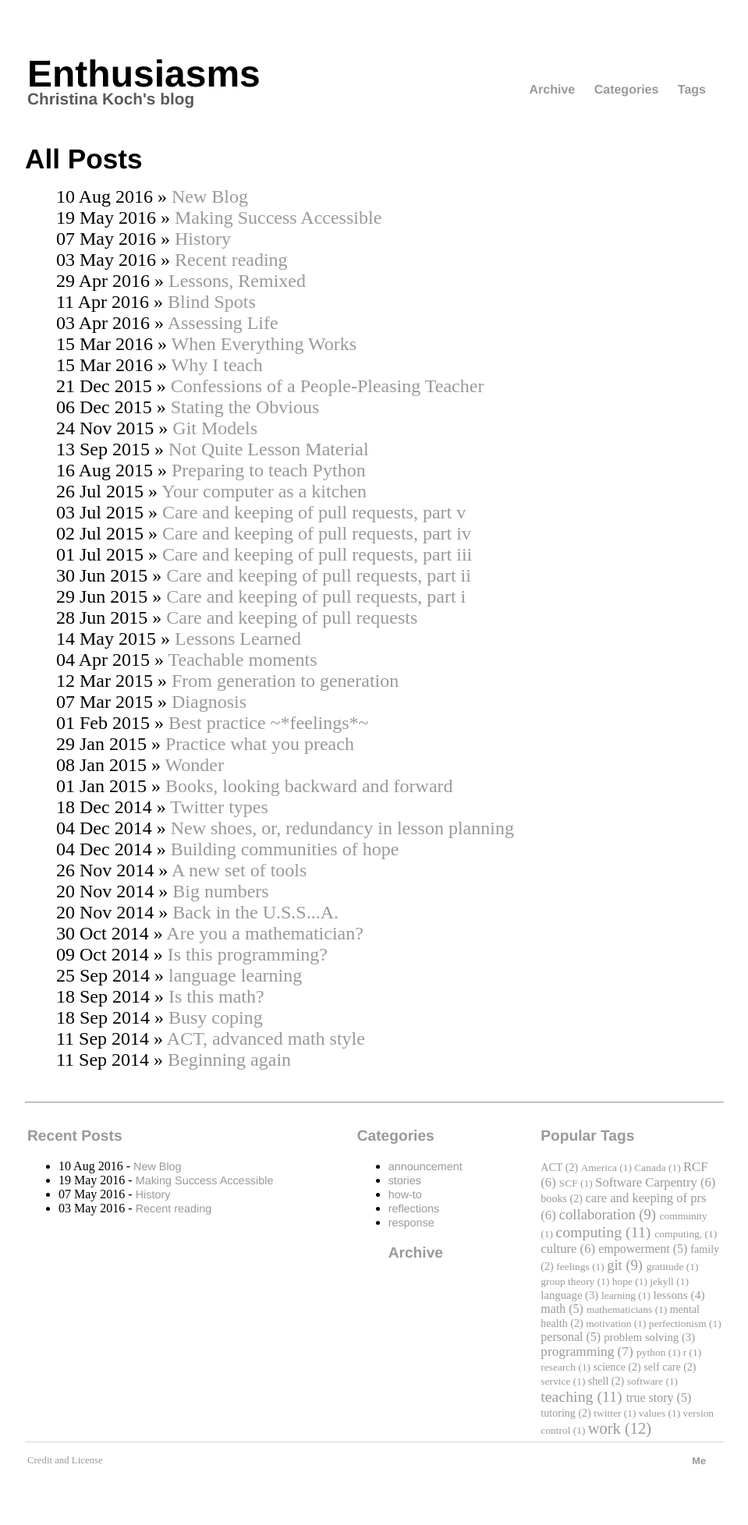
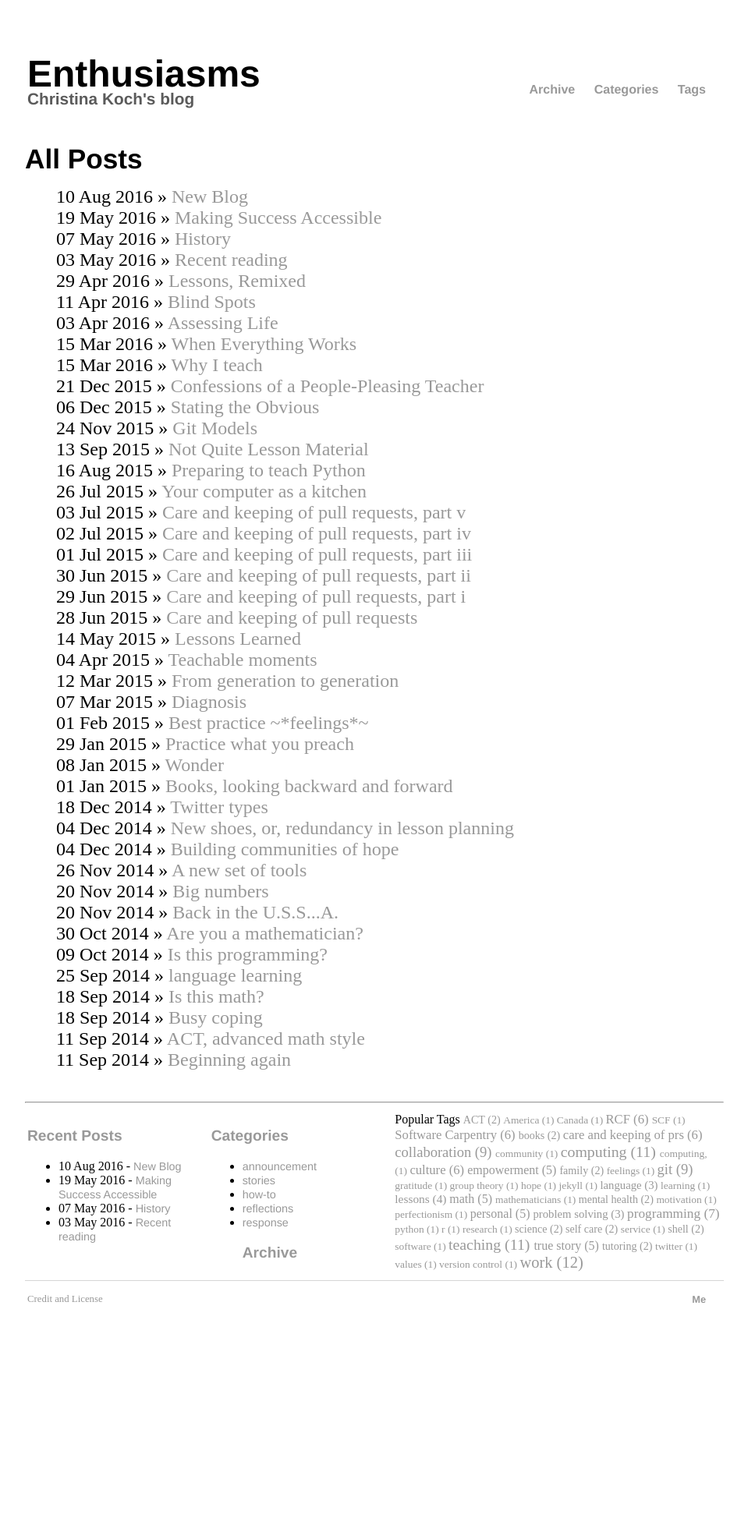
Before and after one commit to ChristinaLK/blog, a Jekyll site: the page built from archive/index.html, in a window 1280 px wide. Shown: the whole page at 78% size, without its empty margins (160-1119 px from the left). Built offline with Jekyll 4.4.1, drawn with Linux system fonts in a browser that asks for light colours; after the commit the page ends 1750 px from its top, so only the background shows below that.

Commit message:
adjusting blog footer

```diff
--- a/_includes/blog_footer.html
+++ b/_includes/blog_footer.html
@@ -1,6 +1,6 @@
 <table width="100%"><tr>
 
-<td class="blogfoot" style="width: 45%;">
+<td class="blogfoot"">
 
 <h3><a href="{{site.root}}/">Recent Posts</a></h3>
 <ul>
@@ -28,7 +28,7 @@
 
 </td>
 
-<td class="blogfoot">
+<td class="blogfoot"  style="width: 45%;>
 <h3><a href="{{site.root}}/tags">Popular Tags</a></h3>
 
 {% assign tags = site.tags | sort %}
```
